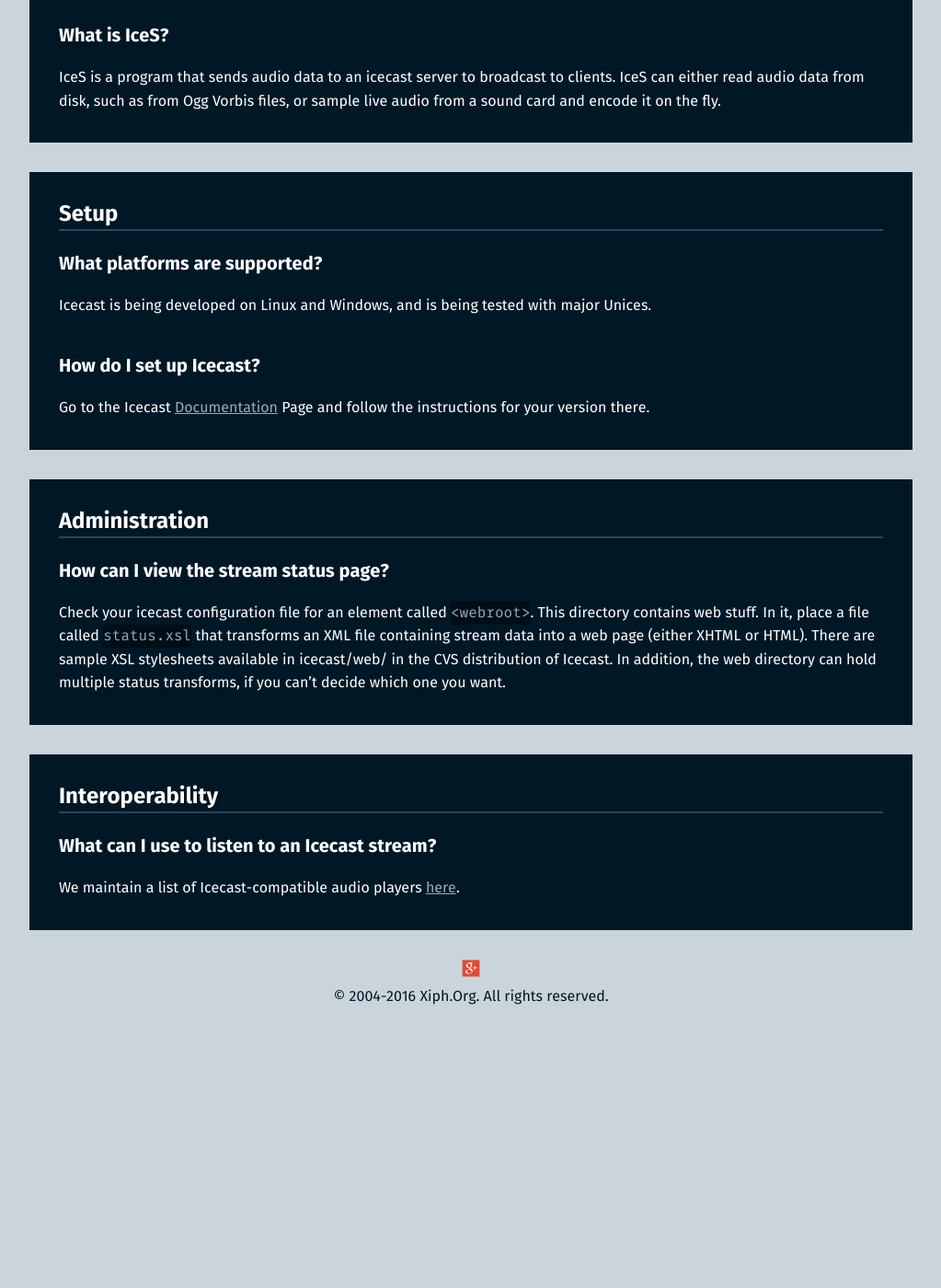
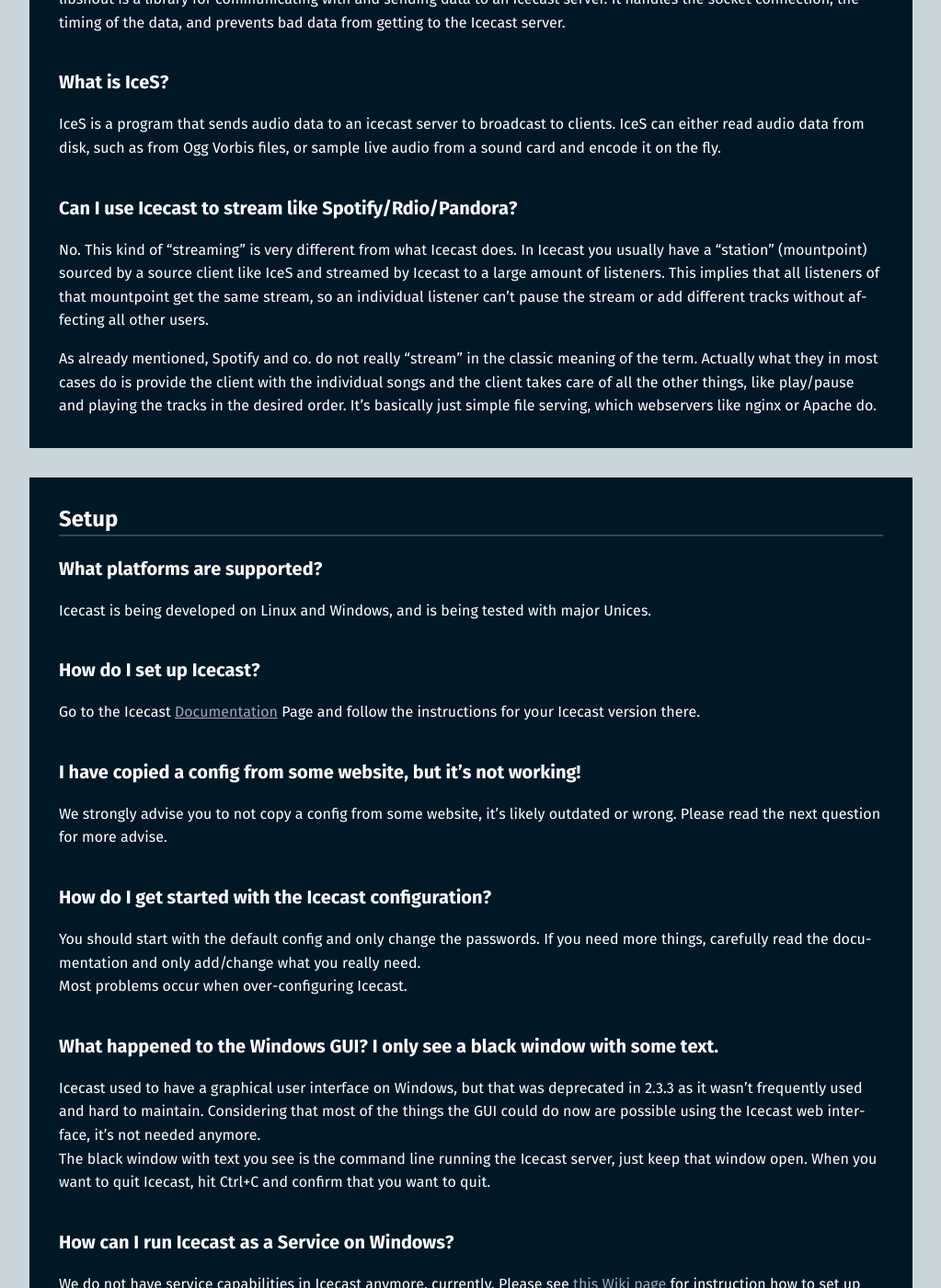
Before and after one commit to barionleg/Xipho, a Jekyll site: the page built from faq.md, in a window 1280 px wide and 1400 px high, scrolled down 871 px. Shown: the whole window at 92% size, without its empty margins (128-1151 px from the left). Built offline with Jekyll 4.4.1, drawn with Linux system fonts in a browser that asks for light colours; before the commit the page ends 1999 px from its top, so only the background shows below that; some of the changed text lies outside the part shown.

Commit message:
Updated FAQ to actually contain frequently asked questions.

```diff
--- a/faq.md
+++ b/faq.md
@@ -14,7 +14,10 @@ This includes:
 - IceS, a program that sends audio data to Icecast servers
 
 ## What is Icecast, the program?
-Icecast streams audio (and video) to listeners/viewers, and is compatible with Nullsoft's Shoutcast.
+Icecast is a streaming server, which can stream audio (and video) to listeners/viewers.
+It supports Ogg (Vorbis, Theora), Opus, FLAC and WebM (VP8/VP9), nonfree codecs/formats
+like MP4 (H.264, MPEG4), M4A, NSV, AAC and MP3 might work, but we do not officially support
+those.
 
 ## What is libshout?
 libshout is a library for communicating with and sending data to an Icecast server.
@@ -26,6 +29,18 @@ IceS is a program that sends audio data to an icecast server to broadcast to cli
 IceS can either read audio data from disk, such as from Ogg Vorbis files, or sample
 live audio from a sound card and encode it on the fly.
 
+## Can I use Icecast to stream like Spotify/Rdio/Pandora?
+No. This kind of "streaming" is very different from what Icecast does. In Icecast you
+usually have a "station" (mountpoint) sourced by a source client like IceS and streamed
+by Icecast to a large amount of listeners. This implies that all listeners of that mountpoint
+get the same stream, so an individual listener can't pause the stream or add different tracks
+without affecting all other users.
+
+As already mentioned, Spotify and co. do not really "stream" in the classic meaning of the term.
+Actually what they in most cases do is provide the client with the individual songs and the client
+takes care of all the other things, like play/pause and playing the tracks in the desired order.
+It's basically just simple file serving, which webservers like nginx or Apache do.
+
 </div>
 
 <div class="article" id="setup" markdown="1">
@@ -36,7 +51,30 @@ Icecast is being developed on Linux and Windows, and is being tested with major
 
 ## How do I set up Icecast?
 Go to the Icecast [Documentation]({{ "/docs" | prepend: site.baseurl }}) Page and follow
-the instructions for your version there.
+the instructions for your Icecast version there.
+
+## I have copied a config from some website, but it's not working!
+We strongly advise you to not copy a config from some website, it's likely
+outdated or wrong. Please read the next question for more advise.
+
+## How do I get started with the Icecast configuration?
+You should start with the default config and only change the passwords. If you
+need more things, carefully read the documentation and only add/change what you
+really need.
+Most problems occur when over-configuring Icecast.
+
+## What happened to the Windows GUI? I only see a black window with some text.
+Icecast used to have a graphical user interface on Windows, but that was deprecated in 2.3.3
+as it wasn't frequently used and hard to maintain. Considering that most of the things the GUI
+could do now are possible using the Icecast web interface, it's not needed anymore.
+The black window with text you see is the command line running the Icecast server, just keep that
+window open. When you want to quit Icecast, hit Ctrl+C and confirm that you want to quit.
+
+## How can I run Icecast as a Service on Windows?
+We do not have service capabilities in Icecast anymore, currently. Please see
+[this Wiki page](https://wiki.xiph.org/Icecast_Server/Setup_Windows_Service)
+for instruction how to set up Icecast as a service using a third party service
+manager.
 
 </div>
 
@@ -44,12 +82,10 @@ the instructions for your version there.
 # Administration
 
 ## How can I view the stream status page?
-Check your icecast configuration file for an element called `<webroot>`. This directory
-contains web stuff. In it, place a file called `status.xsl` that transforms an XML file
-containing stream data into a web page (either XHTML or HTML). There are sample XSL
-stylesheets available in icecast/web/ in the CVS distribution of Icecast.
-In addition, the web directory can hold multiple status transforms, if you
-can't decide which one you want.
+Just navigate your web browser to host/port the Icecast server is listening on.
+
+If you are a Windows user, make sure you started the Icecast server and then click on the
+shortcut in the Startmenu, it will open the Icecats status page in your browser.
 
 </div>
 
@@ -57,6 +93,8 @@ can't decide which one you want.
 # Interoperability
 
 ## What can I use to listen to an Icecast stream?
+Most mordern audio players should be able to play Icecast streams without problems, depending
+on the format you are streaming in.
 We maintain a list of Icecast-compatible audio players [here]({{ "/apps" | prepend: site.baseurl }}).
 
 </div>
```
